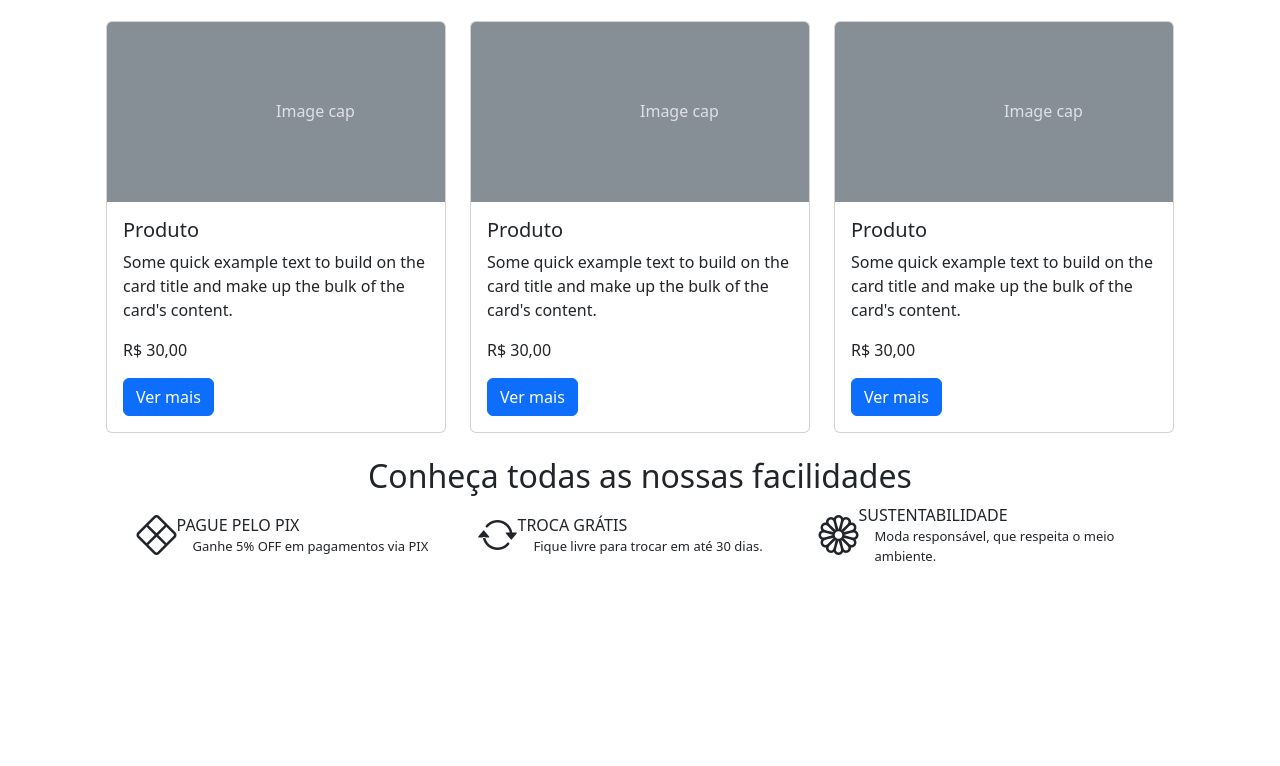
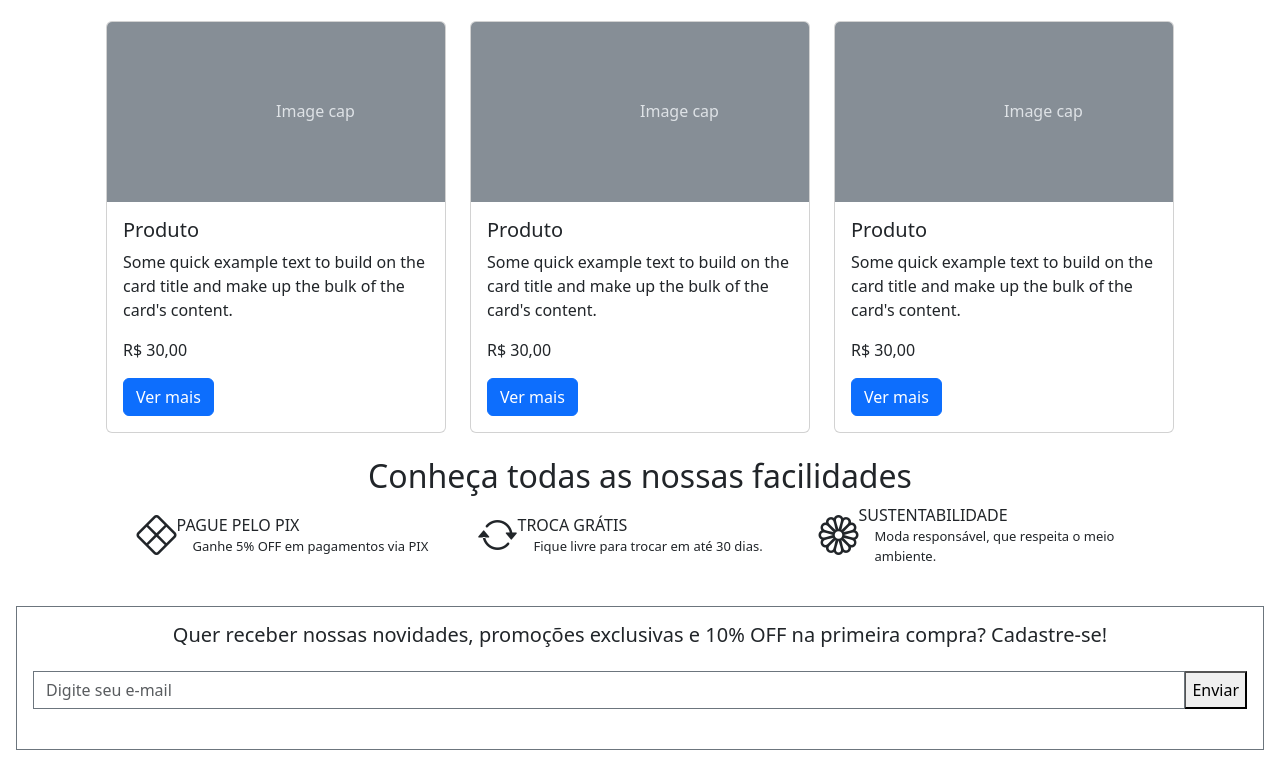
Before and after one commit to JuliaHown/meteora, a plain HTML site: page index.html in a window 1280 px wide. Shown: the part 1490-2256 px from the top of the page. Before the commit the page ends 2080 px from the top, so only its background shows below. Drawn offline with nearby package versions, Linux system fonts and the light colour scheme.

Commit message:
feat: componente de novidades finalizado

```diff
--- a/index.html
+++ b/index.html
@@ -357,6 +357,14 @@
 
     </section>
 
+    <form class="border border-secondary m-3 p-3 text-center">
+        <h5>Quer receber nossas novidades, promoções exclusivas e 10% OFF na primeira compra? Cadastre-se!</h5>
+        <div class="input-group my-4">
+            <input type="email" class="form-control border-secondary rounded-0" placeholder="Digite seu e-mail" aria-label="Digite seu e-mail"
+                aria-describedby="button-addon2" />
+            <button type="button" id="button-addon2">Enviar</button>
+        </div>
+    </form>
 
     <script src="https://cdn.jsdelivr.net/npm/bootstrap@5.3.3/dist/js/bootstrap.bundle.min.js"
         integrity="sha384-YvpcrYf0tY3lHB60NNkmXc5s9fDVZLESaAA55NDzOxhy9GkcIdslK1eN7N6jIeHz"
```
Lines whose indentation alone changed are shown as unchanged.
